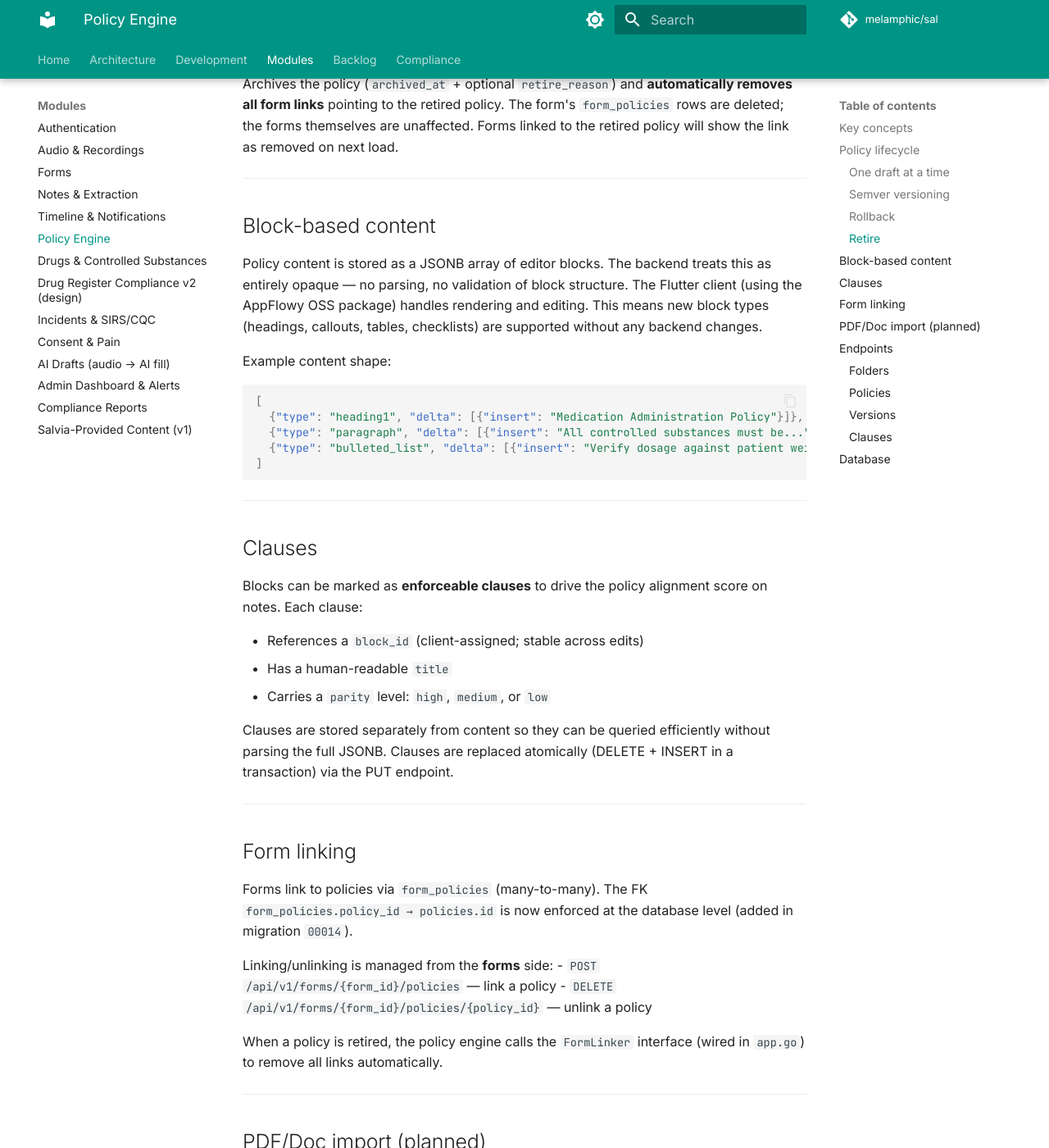
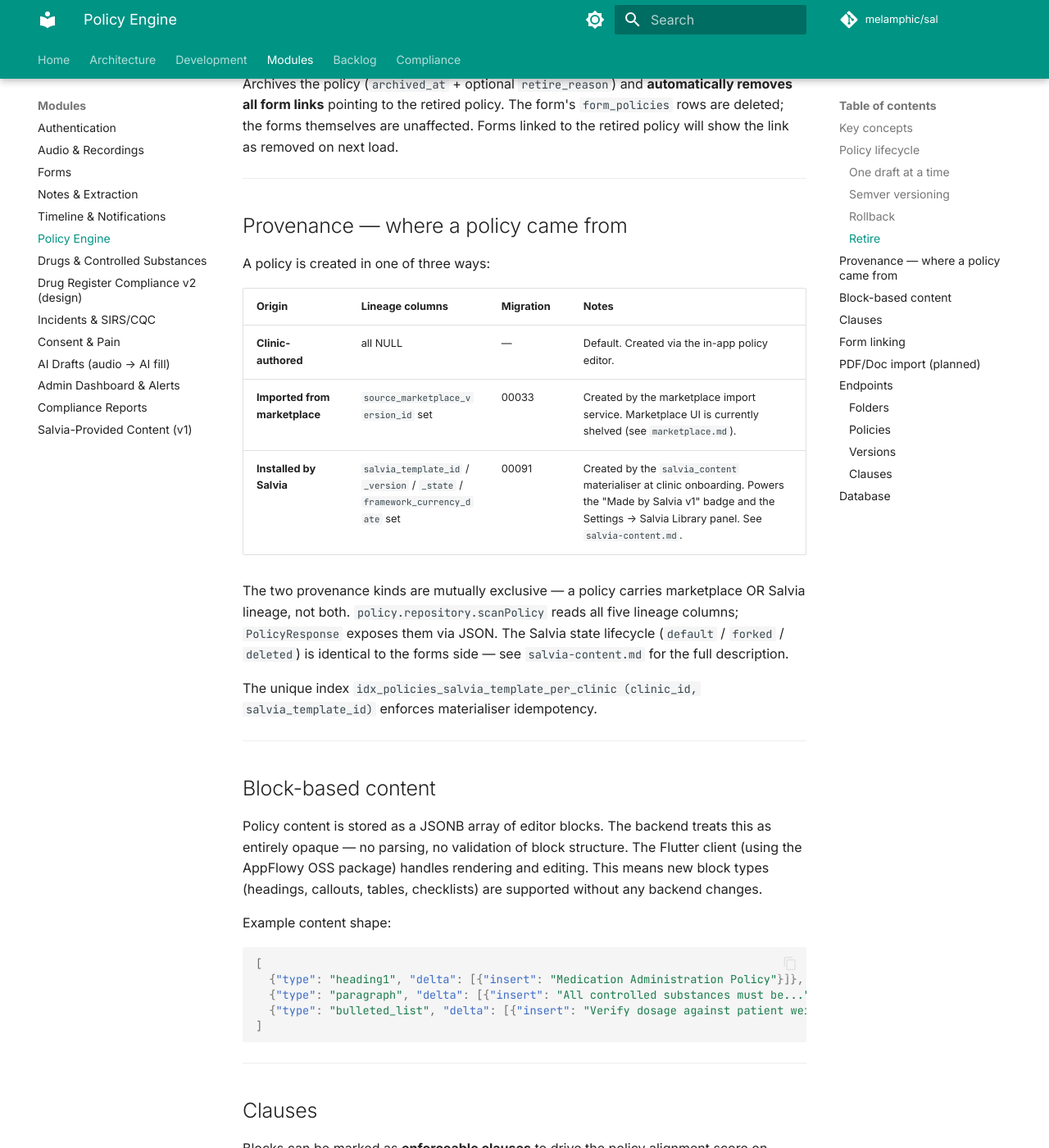
Before and after one commit to melamphic/sal, an MkDocs documentation site: the page built from docs/policy.md, in a window 1280 px wide and 1400 px high, scrolled down 1787 px. Shown: the whole window at 82% size. Built offline with MkDocs 1.6.1 and Material for MkDocs 9.7.7, drawn with Linux system fonts in a browser that asks for light colours; comment, search, counter and statistics services are not loaded.

Commit message:
docs: add provenance documentation for policy origin and lineage metadata

```diff
--- a/docs/policy.md
+++ b/docs/policy.md
@@ -55,6 +55,22 @@ Creates a new draft with the content copied from a prior published version. The
 ### Retire
 
 Archives the policy (`archived_at` + optional `retire_reason`) and **automatically removes all form links** pointing to the retired policy. The form's `form_policies` rows are deleted; the forms themselves are unaffected. Forms linked to the retired policy will show the link as removed on next load.
+
+---
+
+## Provenance — where a policy came from
+
+A policy is created in one of three ways:
+
+| Origin | Lineage columns | Migration | Notes |
+|---|---|---|---|
+| **Clinic-authored** | all NULL | — | Default. Created via the in-app policy editor. |
+| **Imported from marketplace** | `source_marketplace_version_id` set | 00033 | Created by the marketplace import service. Marketplace UI is currently shelved (see `marketplace.md`). |
+| **Installed by Salvia** | `salvia_template_id` / `_version` / `_state` / `framework_currency_date` set | 00091 | Created by the `salvia_content` materialiser at clinic onboarding. Powers the "Made by Salvia v1" badge and the Settings → Salvia Library panel. See `salvia-content.md`. |
+
+The two provenance kinds are mutually exclusive — a policy carries marketplace OR Salvia lineage, not both. `policy.repository.scanPolicy` reads all five lineage columns; `PolicyResponse` exposes them via JSON. The Salvia state lifecycle (`default` / `forked` / `deleted`) is identical to the forms side — see `salvia-content.md` for the full description.
+
+The unique index `idx_policies_salvia_template_per_clinic (clinic_id, salvia_template_id)` enforces materialiser idempotency.
 
 ---
 
```
